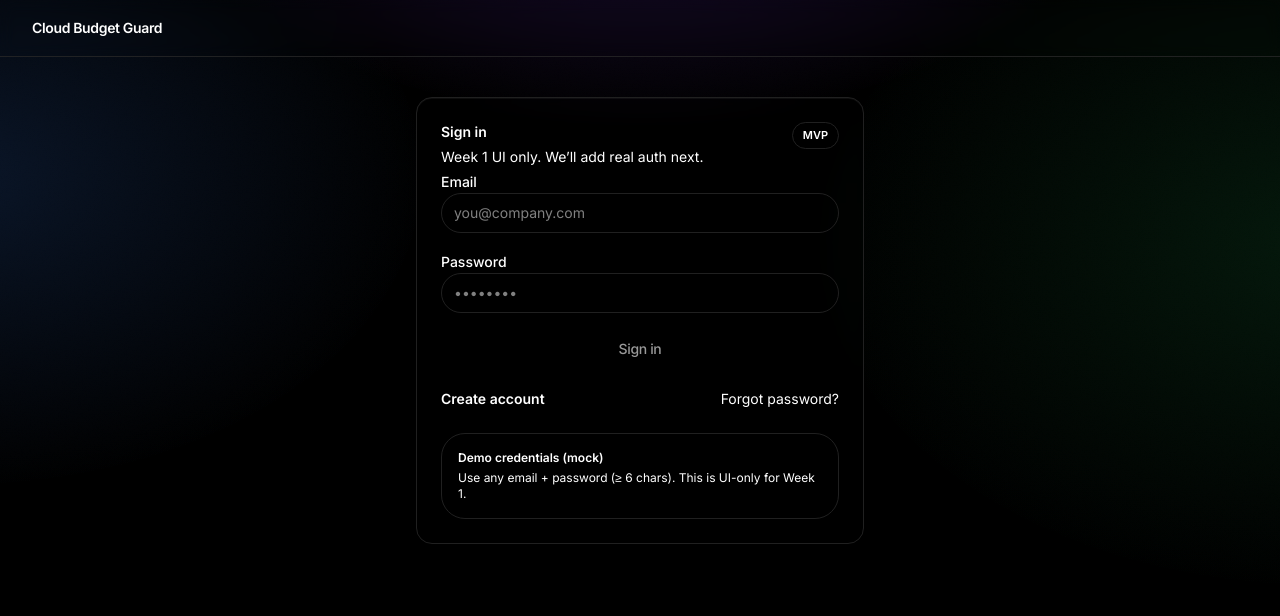
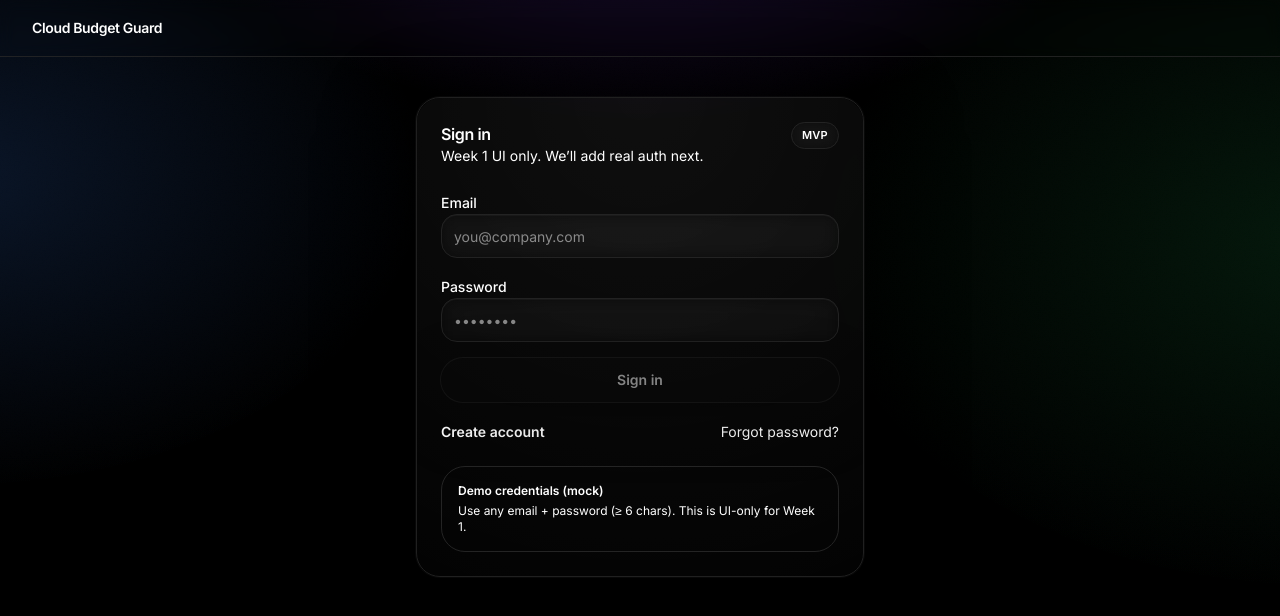
Before and after one commit to sangram-sethi/cloud-billing-tracker, a Next.js app: page /login in a window 1280 px wide. Shown: the top 616 px of the page. Built offline with nearby package versions, Linux system fonts and the light colour scheme.

Commit message:
refactor(ui): premium glass primitives + consistent interactions chore(core): add cn util and ensure @ path alias

```diff
--- a/src/components/ui/Badge.tsx
+++ b/src/components/ui/Badge.tsx
@@ -1,27 +1,29 @@
-import type { HTMLAttributes } from "react";
+import * as React from "react";
+import { cn } from "@/lib/cn";
 
-function cn(...classes: Array<string | undefined | false>) {
-  return classes.filter(Boolean).join(" ");
+type BadgeVariant = "default" | "neutral" | "success" | "warning" | "danger";
+
+export function Badge({
+  className,
+  variant = "default",
+  ...props
+}: React.HTMLAttributes<HTMLSpanElement> & { variant?: BadgeVariant }) {
+  const styles: Record<BadgeVariant, string> = {
+    default: "border-border/70 bg-surface/60 text-foreground",
+    neutral: "border-border/70 bg-surface/40 text-muted-foreground",
+    success: "border-success/25 bg-success/10 text-success",
+    warning: "border-warning/25 bg-warning/10 text-warning",
+    danger: "border-danger/25 bg-danger/10 text-danger",
+  };
+
+  return (
+    <span
+      className={cn(
+        "inline-flex items-center rounded-full border px-2.5 py-1 text-[11px] font-semibold tracking-wide backdrop-blur",
+        styles[variant],
+        className
+      )}
+      {...props}
+    />
+  );
 }
-
-type Variant = "default" | "success" | "warning" | "danger" | "neutral";
-
-type BadgeProps = HTMLAttributes<HTMLSpanElement> & {
-  variant?: Variant;
-};
-
-const base =
-  "inline-flex items-center gap-1 rounded-full border px-2.5 py-1 text-[11px] font-semibold " +
-  "transition-colors";
-
-const variants: Record<Variant, string> = {
-  default: "bg-surface-2 text-foreground border-border",
-  neutral: "bg-muted text-foreground border-border",
-  success: "bg-success/10 text-success border-success/20",
-  warning: "bg-warning/10 text-warning border-warning/20",
-  danger: "bg-danger/10 text-danger border-danger/20",
-};
-
-export function Badge({ className, variant = "default", ...props }: BadgeProps) {
-  return <span className={cn(base, variants[variant], className)} {...props} />;
-}
--- a/src/components/ui/Button.tsx
+++ b/src/components/ui/Button.tsx
@@ -1,52 +1,48 @@
-import type { ButtonHTMLAttributes } from "react";
+import * as React from "react";
+import { cn } from "@/lib/cn";
 
-function cn(...classes: Array<string | undefined | false>) {
-  return classes.filter(Boolean).join(" ");
+type ButtonVariant = "primary" | "secondary" | "ghost" | "danger";
+type ButtonSize = "sm" | "md" | "lg";
+
+export interface ButtonProps extends React.ButtonHTMLAttributes<HTMLButtonElement> {
+  variant?: ButtonVariant;
+  size?: ButtonSize;
 }
 
-type Variant = "primary" | "secondary" | "ghost" | "danger";
-type Size = "sm" | "md" | "lg";
+const base =
+  "inline-flex items-center justify-center gap-2 whitespace-nowrap rounded-full font-semibold " +
+  "outline-none transition-[transform,opacity,background-color,border-color,color,box-shadow] duration-200 " +
+  "[transition-timing-function:var(--ease-snappy)] " +
+  "focus-visible:ring-2 focus-visible:ring-primary/25 focus-visible:ring-offset-0 " +
+  "disabled:pointer-events-none disabled:opacity-50 active:scale-[0.99]";
 
-type ButtonProps = ButtonHTMLAttributes<HTMLButtonElement> & {
-  variant?: Variant;
-  size?: Size;
+const variants: Record<ButtonVariant, string> = {
+  /* BrainLoom-like: primary = white pill */
+  primary:
+    "bg-foreground text-background shadow-[0_0_0_1px_rgba(255,255,255,0.10),0_18px_60px_rgba(0,0,0,0.55)] " +
+    "hover:opacity-95",
+  secondary:
+    "border border-border/70 bg-surface/60 text-foreground backdrop-blur " +
+    "shadow-[0_0_0_1px_rgba(255,255,255,0.03)] hover:bg-surface-2/70",
+  ghost:
+    "bg-transparent text-muted-foreground hover:text-foreground hover:bg-surface/40",
+  danger:
+    "bg-danger text-primary-foreground shadow-[0_0_0_1px_rgba(255,255,255,0.08)] hover:opacity-95",
 };
 
-const base =
-  "inline-flex items-center justify-center gap-2 whitespace-nowrap select-none cursor-pointer " +
-  "rounded-full text-sm font-medium tracking-tight " +
-  "transition-[transform,opacity,background-color,border-color,color,box-shadow] duration-200 ease-[var(--ease-snappy)] " +
-  "hover:-translate-y-[0.5px] active:translate-y-0 active:scale-[0.99] " +
-  "focus-visible:outline-none focus-visible:ring-2 focus-visible:ring-primary/25 focus-visible:ring-offset-0 " +
-  "disabled:opacity-60 disabled:cursor-not-allowed";
-
-const variants: Record<Variant, string> = {
-  primary:
-    "bg-foreground text-background border border-transparent hover:opacity-90 shadow-[0_18px_60px_-40px_rgba(255,255,255,0.35)]",
-  secondary:
-    "border border-border/70 bg-surface/40 text-foreground backdrop-blur hover:bg-surface/60",
-  ghost:
-    "bg-transparent text-foreground border border-transparent hover:bg-surface/50",
-  danger:
-    "bg-danger text-white border border-transparent hover:opacity-90",
-};
-
-const sizes: Record<Size, string> = {
-  sm: "h-9 px-4",
-  md: "h-10 px-5",
-  lg: "h-12 px-7",
+const sizes: Record<ButtonSize, string> = {
+  sm: "h-9 px-4 text-sm",
+  md: "h-11 px-6 text-sm",
+  lg: "h-12 px-7 text-base",
 };
 
 export function Button({
   className,
-  variant = "primary",
+  variant = "secondary",
   size = "md",
   ...props
 }: ButtonProps) {
   return (
-    <button
-      className={cn(base, variants[variant], sizes[size], className)}
-      {...props}
-    />
+    <button className={cn(base, variants[variant], sizes[size], className)} {...props} />
   );
 }
--- a/src/components/ui/Card.tsx
+++ b/src/components/ui/Card.tsx
@@ -1,47 +1,46 @@
 import * as React from "react";
+import { cn } from "@/lib/cn";
 
-function cn(...classes: Array<string | undefined | false>) {
-  return classes.filter(Boolean).join(" ");
-}
-
-type CardProps = React.HTMLAttributes<HTMLDivElement> & {
-  glow?: boolean;
-};
-
-export const Card = React.forwardRef<HTMLDivElement, CardProps>(function Card(
-  { className, glow = false, ...props },
-  ref
-) {
-  return (
+export const Card = React.forwardRef<HTMLDivElement, React.HTMLAttributes<HTMLDivElement>>(
+  ({ className, ...props }, ref) => (
     <div
       ref={ref}
       className={cn(
-        "relative rounded-2xl border border-border/60 bg-surface/60 backdrop-blur",
-        "shadow-[0_1px_0_0_rgba(255,255,255,0.05)_inset]",
-        "transition-[transform,box-shadow,border-color,background-color] duration-200 ease-(--ease-snappy)",
-        "hover:-translate-y-px hover:border-border hover:bg-surface/70",
-        glow && "glow-card",
+        "relative rounded-3xl border border-border/70 bg-surface/55 backdrop-blur " +
+          "shadow-[0_0_0_1px_rgba(255,255,255,0.03),0_28px_90px_rgba(0,0,0,0.55)] " +
+          "overflow-hidden",
+        /* subtle inner highlight */
+        "before:pointer-events-none before:absolute before:inset-0 before:rounded-3xl " +
+          "before:bg-[radial-gradient(1200px_circle_at_50%_0%,rgba(255,255,255,0.06),transparent_55%)]",
         className
       )}
       {...props}
     />
-  );
-});
+  )
+);
+Card.displayName = "Card";
 
 export function CardHeader({ className, ...props }: React.HTMLAttributes<HTMLDivElement>) {
-  return <div className={cn("px-6 pt-6", className)} {...props} />;
+  return <div className={cn("flex flex-col gap-1.5 p-6", className)} {...props} />;
+}
+
+export function CardTitle({ className, ...props }: React.HTMLAttributes<HTMLHeadingElement>) {
+  return (
+    <h3
+      className={cn("text-base font-semibold tracking-tight text-foreground", className)}
+      {...props}
+    />
+  );
+}
+
+export function CardDescription({ className, ...props }: React.HTMLAttributes<HTMLParagraphElement>) {
+  return <p className={cn("text-sm text-muted-foreground", className)} {...props} />;
 }
 
 export function CardContent({ className, ...props }: React.HTMLAttributes<HTMLDivElement>) {
-  return <div className={cn("px-6 pb-6", className)} {...props} />;
+  return <div className={cn("p-6 pt-0", className)} {...props} />;
 }
 
-export function CardTitle({ className, ...props }: React.HTMLAttributes<HTMLHeadingElement>) {
-  return <h3 className={cn("text-sm font-semibold text-foreground", className)} {...props} />;
+export function CardFooter({ className, ...props }: React.HTMLAttributes<HTMLDivElement>) {
+  return <div className={cn("flex items-center p-6 pt-0", className)} {...props} />;
 }
-
-export function CardDescription({ className, ...props }: React.HTMLAttributes<HTMLParagraphElement>) {
-  return (
-    <p className={cn("mt-1 text-sm leading-relaxed text-muted-foreground", className)} {...props} />
-  );
-}
--- a/src/components/ui/GlowCard.tsx
+++ b/src/components/ui/GlowCard.tsx
@@ -1,32 +1,43 @@
 "use client";
 
 import * as React from "react";
-import { Card } from "@/components/ui/Card";
+import { cn } from "@/lib/cn";
+import { Card } from "./Card";
 
-type Props = React.ComponentProps<typeof Card>;
+type Props = React.ComponentPropsWithoutRef<typeof Card> & {
+  glowRgb?: string; // e.g. "124 58 237"
+};
 
-export function GlowCard({ className, ...props }: Props) {
-  const ref = React.useRef<HTMLDivElement | null>(null);
-
-  function onMove(e: React.MouseEvent<HTMLDivElement>) {
-    const el = ref.current;
-    if (!el) return;
-
+export const GlowCard = React.forwardRef<HTMLDivElement, Props>(
+  ({ className, glowRgb = "124 58 237", onMouseMove, onMouseLeave, ...props }, ref) => {
+    function handleMove(e: React.MouseEvent<HTMLDivElement>) {
+      const el = e.currentTarget;
       const r = el.getBoundingClientRect();
       const x = ((e.clientX - r.left) / r.width) * 100;
       const y = ((e.clientY - r.top) / r.height) * 100;
 
-    el.style.setProperty("--mx", `${x}%`);
-    el.style.setProperty("--my", `${y}%`);
+      el.style.setProperty("--glow-x", `${x}%`);
+      el.style.setProperty("--glow-y", `${y}%`);
+      el.style.setProperty("--glow-opacity", "1");
+      el.style.setProperty("--glow-rgb", glowRgb);
+
+      onMouseMove?.(e);
+    }
+
+    function handleLeave(e: React.MouseEvent<HTMLDivElement>) {
+      e.currentTarget.style.setProperty("--glow-opacity", "0");
+      onMouseLeave?.(e);
     }
 
     return (
       <Card
         ref={ref}
-      glow
-      onMouseMove={onMove}
-      className={className}
+        className={cn("glow-card", className)}
+        onMouseMove={handleMove}
+        onMouseLeave={handleLeave}
         {...props}
       />
     );
   }
+);
+GlowCard.displayName = "GlowCard";
--- a/src/components/ui/Input.tsx
+++ b/src/components/ui/Input.tsx
@@ -1,34 +1,35 @@
 import * as React from "react";
+import { cn } from "@/lib/cn";
 
-function cn(...classes: Array<string | undefined | false>) {
-  return classes.filter(Boolean).join(" ");
+type InputState = "default" | "success" | "error";
+
+export interface InputProps extends React.InputHTMLAttributes<HTMLInputElement> {
+  state?: InputState;
 }
 
-type State = "default" | "error" | "success";
-
-export type InputProps = React.InputHTMLAttributes<HTMLInputElement> & {
-  state?: State;
+const stateStyles: Record<InputState, string> = {
+  default:
+    "border-border/70 focus-visible:border-primary/40 focus-visible:ring-primary/20",
+  success:
+    "border-success/40 focus-visible:border-success/60 focus-visible:ring-success/20",
+  error:
+    "border-danger/45 focus-visible:border-danger/70 focus-visible:ring-danger/20",
 };
 
 export const Input = React.forwardRef<HTMLInputElement, InputProps>(
-  ({ className, state = "default", ...props }, ref) => {
-    const stateCls =
-      state === "error"
-        ? "border-danger/50 focus-visible:border-danger/60 focus-visible:ring-danger/20"
-        : state === "success"
-        ? "border-success/50 focus-visible:border-success/60 focus-visible:ring-success/20"
-        : "focus-visible:ring-primary/20";
-
+  ({ className, type, state = "default", ...props }, ref) => {
     return (
       <input
         ref={ref}
+        type={type}
         className={cn(
-          "h-10 w-full rounded-xl border border-border/70 bg-surface/60 px-3 text-sm text-foreground backdrop-blur",
-          "placeholder:text-muted-foreground",
-          "outline-none",
-          "transition-[box-shadow,border-color,background-color] duration-200 ease-(--ease-snappy)",
-          "focus-visible:ring-2 focus-visible:ring-offset-0 focus-visible:border-border",
-          stateCls,
+          "h-11 w-full rounded-2xl border bg-surface/55 px-3 text-sm text-foreground " +
+            "shadow-[inset_0_1px_0_rgba(255,255,255,0.04)] backdrop-blur " +
+            "outline-none transition-[box-shadow,border-color,background-color] duration-200 " +
+            "ease-(--ease-snappy) " +
+            "placeholder:text-muted-foreground/70 " +
+            "focus-visible:ring-2",
+          stateStyles[state],
           className
         )}
         {...props}
@@ -36,5 +37,4 @@ export const Input = React.forwardRef<HTMLInputElement, InputProps>(
     );
   }
 );
-
 Input.displayName = "Input";
--- a/src/components/ui/LinkButton.tsx
+++ b/src/components/ui/LinkButton.tsx
@@ -1,61 +1,41 @@
-import Link from "next/link";
-import type { ReactNode } from "react";
+import Link, { type LinkProps } from "next/link";
+import * as React from "react";
+import { cn } from "@/lib/cn";
 
-function cn(...classes: Array<string | undefined | false>) {
-  return classes.filter(Boolean).join(" ");
-}
-
-type Variant = "primary" | "secondary" | "ghost" | "danger";
+type Variant = "primary" | "secondary" | "ghost";
 type Size = "sm" | "md" | "lg";
 
-type Props = {
-  href: string;
-  children: ReactNode;
-  className?: string;
-  variant?: Variant;
-  size?: Size;
-  prefetch?: boolean;
-};
+type Props = LinkProps &
+  React.AnchorHTMLAttributes<HTMLAnchorElement> & {
+    variant?: Variant;
+    size?: Size;
+  };
 
 const base =
-  "inline-flex items-center justify-center gap-2 whitespace-nowrap select-none " +
-  "rounded-full text-sm font-medium tracking-tight " +
-  "transition-[transform,opacity,background-color,border-color,color,box-shadow] duration-200 ease-[var(--ease-snappy)] " +
-  "hover:-translate-y-[0.5px] active:translate-y-0 active:scale-[0.99] " +
-  "focus-visible:outline-none focus-visible:ring-2 focus-visible:ring-primary/25 focus-visible:ring-offset-0";
+  "inline-flex items-center justify-center gap-2 whitespace-nowrap rounded-full font-semibold " +
+  "outline-none transition-[transform,opacity,background-color,border-color,color,box-shadow] duration-200 " +
+  "[transition-timing-function:var(--ease-snappy)] " +
+  "focus-visible:ring-2 focus-visible:ring-primary/25 focus-visible:ring-offset-0 active:scale-[0.99]";
 
 const variants: Record<Variant, string> = {
   primary:
-    "bg-foreground text-background border border-transparent hover:opacity-90 shadow-[0_18px_60px_-40px_rgba(255,255,255,0.35)]",
+    "bg-foreground text-background shadow-[0_0_0_1px_rgba(255,255,255,0.10),0_18px_60px_rgba(0,0,0,0.55)] hover:opacity-95",
   secondary:
-    "border border-border/70 bg-surface/40 text-foreground backdrop-blur hover:bg-surface/60",
-  ghost:
-    "bg-transparent text-foreground border border-transparent hover:bg-surface/50",
-  danger:
-    "bg-danger text-white border border-transparent hover:opacity-90",
+    "border border-border/70 bg-surface/60 text-foreground backdrop-blur shadow-[0_0_0_1px_rgba(255,255,255,0.03)] hover:bg-surface-2/70",
+  ghost: "bg-transparent text-muted-foreground hover:text-foreground hover:bg-surface/40",
 };
 
 const sizes: Record<Size, string> = {
-  sm: "h-9 px-4",
-  md: "h-10 px-5",
-  lg: "h-12 px-7",
+  sm: "h-9 px-4 text-sm",
+  md: "h-11 px-6 text-sm",
+  lg: "h-12 px-7 text-base",
 };
 
 export function LinkButton({
-  href,
-  children,
   className,
-  variant = "primary",
+  variant = "secondary",
   size = "md",
-  prefetch,
+  ...props
 }: Props) {
-  return (
-    <Link
-      href={href}
-      prefetch={prefetch}
-      className={cn(base, variants[variant], sizes[size], className)}
-    >
-      {children}
-    </Link>
-  );
+  return <Link className={cn(base, variants[variant], sizes[size], className)} {...props} />;
 }
--- /dev/null
+++ b/src/lib/cn.ts
@@ -0,0 +1,3 @@
+export function cn(...classes: Array<string | undefined | null | false>) {
+  return classes.filter(Boolean).join(" ");
+}
```
Also changed, not shown: tsconfig.json (+3 -7 lines). Lines whose indentation alone changed are shown as unchanged.
